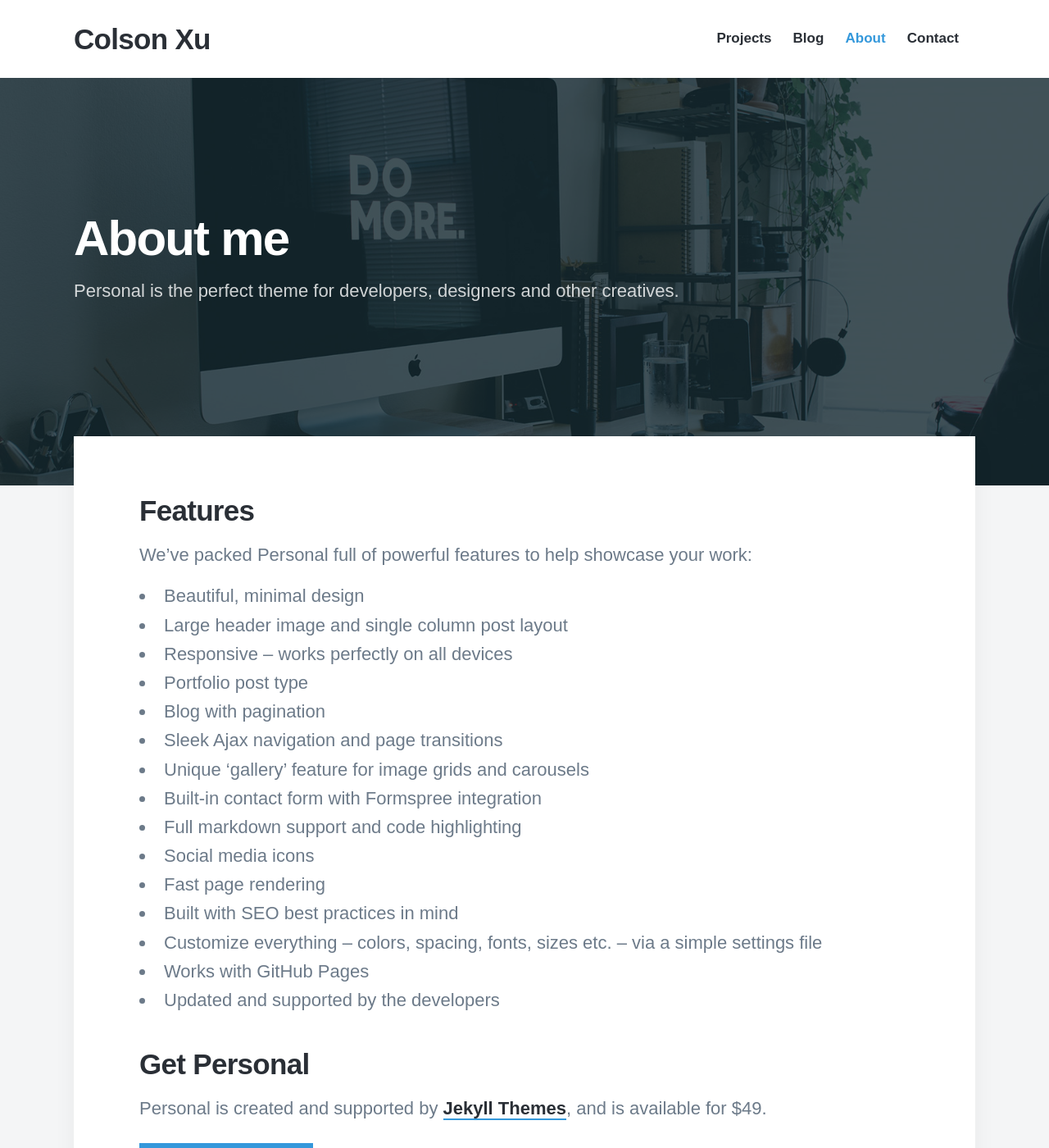
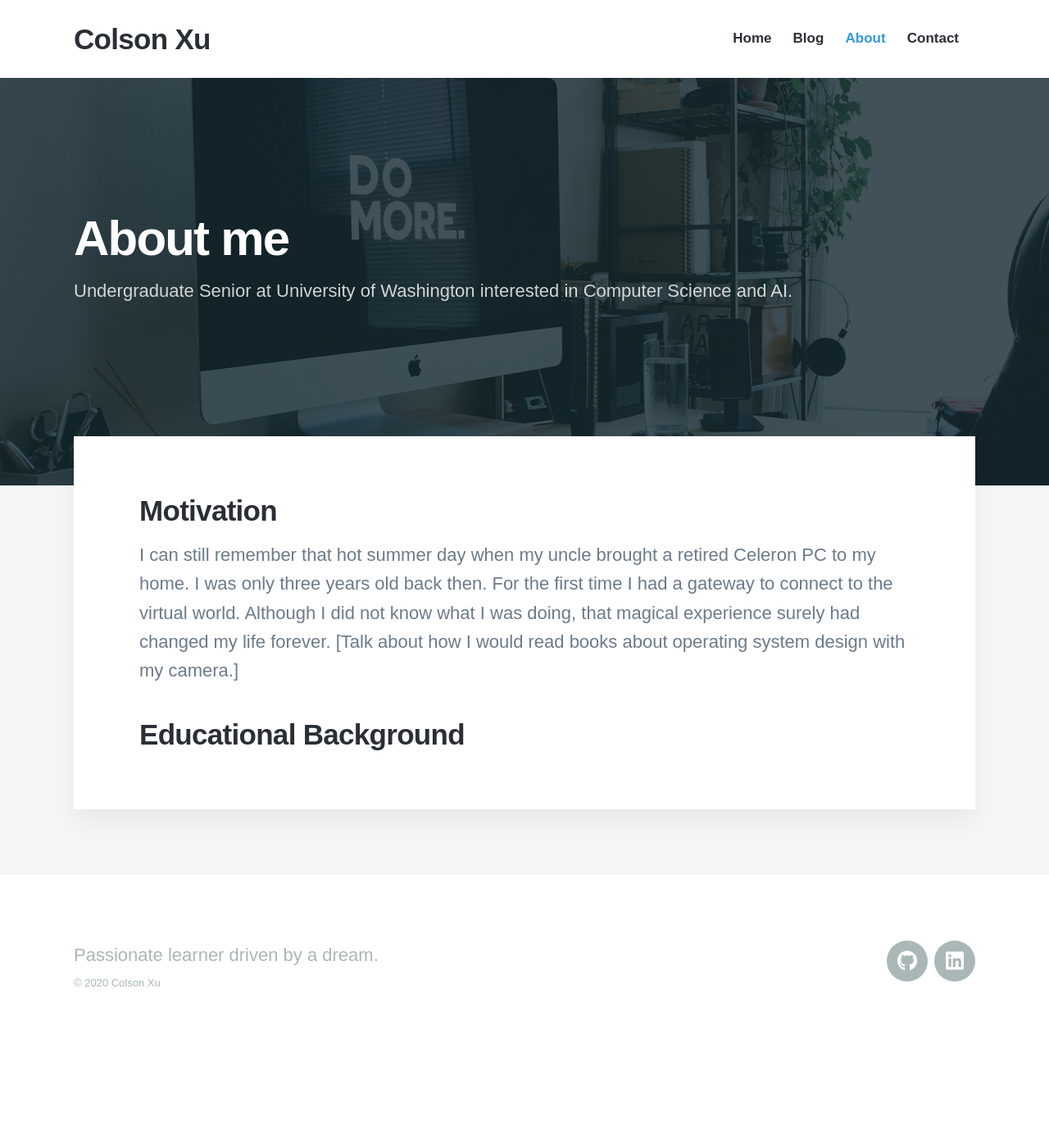
Before and after one commit to ColsonXu/personal-site, a Jekyll site: the page built from _pages/about.md, in a window 1280 px wide and 1400 px high. Shown: the whole window at 82% size. Built offline with Jekyll 4.4.1, drawn with Linux system fonts in a browser that asks for light colours; nearby versions of some CDN libraries; some web fonts are replaced.

Commit message:
Changed home page title, added new post, corrected typos.

```diff
--- a/_data/settings.yml
+++ b/_data/settings.yml
@@ -8,7 +8,7 @@ header_settings:
 
 menu_settings:
   menu_items:
-    - title: 'Projects'
+    - title: 'Home'
       url: '/'
     - title: 'Blog'
       url: '/blog/'
--- a/_pages/about.md
+++ b/_pages/about.md
@@ -1,32 +1,17 @@
 ---
 title: About me
-subtitle: Personal is the perfect theme for developers, designers and other creatives.
-description: Personal is the perfect theme for developers, designers and other creatives.
+subtitle: Undergraduate Senior at University of Washington interested in Computer Science and AI.
+description: Personal Portfolio Site for Colson Xu.
 featured_image: /images/demo/about.jpg
 ---
 
-## Features
+## Motivation
+I can still remember that hot summer day when my uncle brought a retired Celeron PC to my home. I was only three years old back then. For the first time I had a gateway to connect to the virtual world. Although I did not know what I was doing, that magical experience surely had changed my life forever. [Talk about how I would read books about operating system design with my camera.]
 
-We've packed Personal full of powerful features to help showcase your work:
+## Educational Background
 
-* Beautiful, minimal design
-* Large header image and single column post layout
-* Responsive – works perfectly on all devices
-* Portfolio post type
-* Blog with pagination
-* Sleek Ajax navigation and page transitions
-* Unique 'gallery' feature for image grids and carousels
-* Built-in contact form with Formspree integration
-* Full markdown support and code highlighting
-* Social media icons
-* Fast page rendering
-* Built with SEO best practices in mind
-* Customize everything – colors, spacing, fonts, sizes etc. – via a simple settings file
-* Works with GitHub Pages
-* Updated and supported by the developers
 
-## Get Personal
 
-Personal is created and supported by [Jekyll Themes](https://jekyllthemes.io), and is available for $49.
-
+<!--
 <a href="https://jekyllthemes.io/theme/personal-website-jekyll-theme" class="button button--large">Get This Theme</a>
+-->
--- a/blog/index.html
+++ b/blog/index.html
@@ -1,7 +1,7 @@
 ---
 layout: default
 title: Blog
-description: Personal includes a simple blog with pagination.
+description: I post cool projects I have been doing here.
 featured_image: /images/demo/blog.jpg
 ---
 
@@ -14,7 +14,7 @@ featured_image: /images/demo/blog.jpg
 	<div class="wrap">
 
 		<h1>What I've been up to</h1>
-		<p>Personal includes a simple blog with pagination.</p>
+		<p>I post cool projects I have been doing here.</p>
 
 	</div>
 
--- a/index.html
+++ b/index.html
@@ -25,6 +25,11 @@ featured_image: /images/demo/home.jpg
 <section class="listing">
 
 	<div class="wrap">
+		<br>
+		<br>
+		<br>
+		<br>
+		<h2>Featured Projects</h2>
 
 		{% for post in site.posts reversed %}
 			{% if post.tags contains "featured" %}
```
Also changed, not shown: _posts/2020-05-18-pictosearch.md (+1 -1 lines), _posts/2020-06-20-pneumonia-detection.md (+10 -10 lines), _posts/2020-11-07-pictosearch-update1.md (added, +15 -0 lines), Gemfile.lock.
